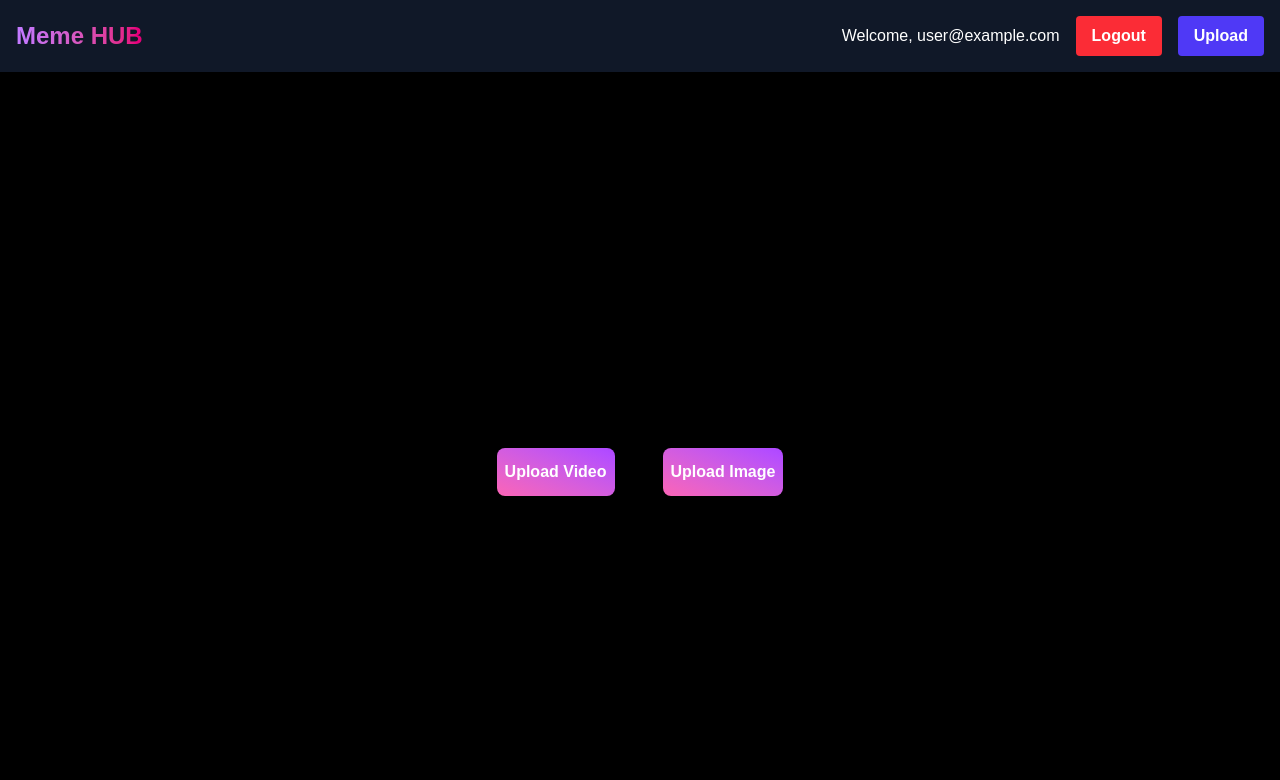
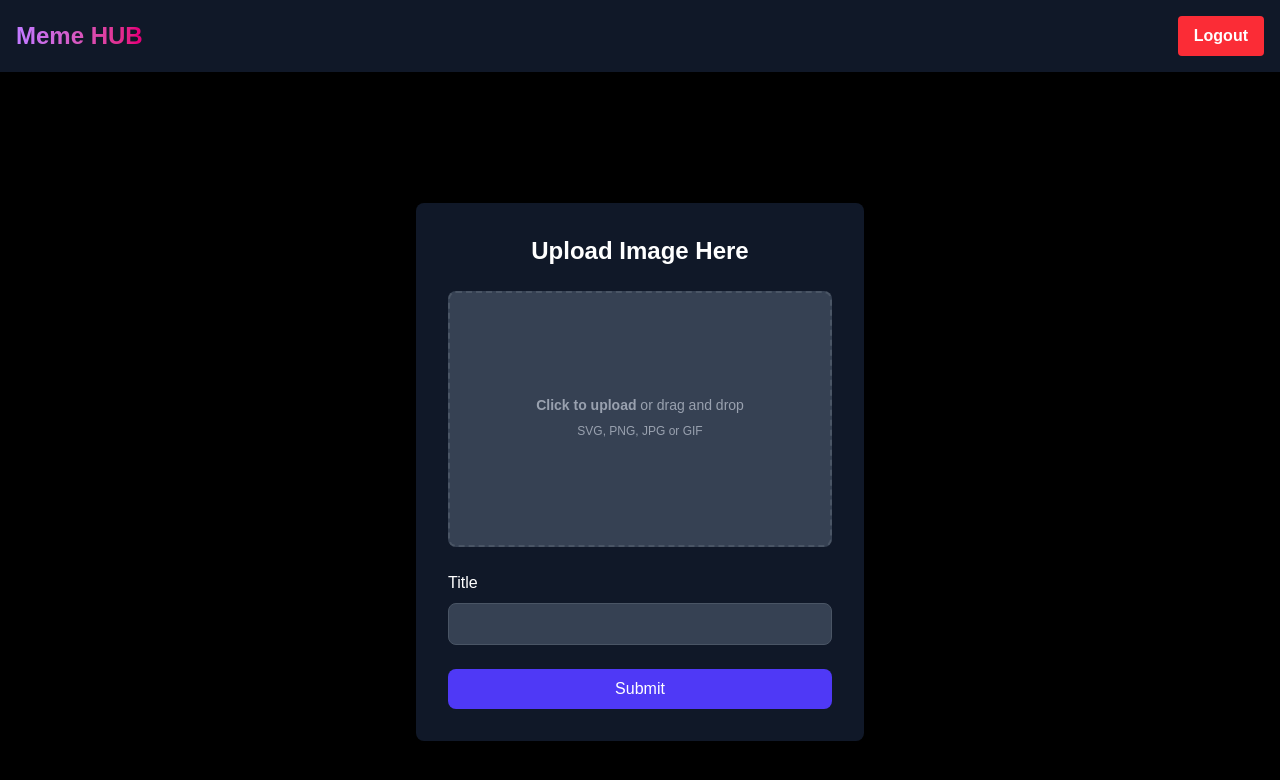
Before and after one commit to samir7888/Meme-hub, a Next.js app: page /admin in a window 1280 px wide. Shown: the top 780 px of the page. Built offline with nearby package versions, Linux system fonts and the light colour scheme; no server answers; sample sign-in values are in the browser's storage; what @imagekit/next would draw is missing.

Commit message:
changes some layout and fixed the upload component

```diff
--- a/app/admin/page.tsx
+++ b/app/admin/page.tsx
@@ -1,28 +1,15 @@
 "use client";
-import { useRouter } from "next/navigation";
 import React from "react";
 import FileUpload from "../components/FileUpload";
 
 export default function Admin() {
-  const [videoUploaded, setVideoUploaded] = React.useState<Boolean | null>(
-    null
-  );
-
   const handleSuccess = (res: any) => {
     console.log(res);
   };
 
   return (
     <main className="flex min-h-screen  gap-12 justify-center items-center  p-24 bg-black  text-white">
-      <button onClick={() => setVideoUploaded(true)} className=" px-2 py-3 bg-gradient-to-tr from-pink-400 to-purple-500 rounded-lg text-white font-semibold hover:bg-blue-700 focus:outline-none focus:ring-2 focus:ring-indigo-500 transition-colors"> Upload Video</button>
-      <button onClick={() => setVideoUploaded(false)} className="  px-2 py-3 bg-gradient-to-tr from-pink-400 to-purple-500 rounded-lg text-white font-semibold hover:bg-blue-700 focus:outline-none focus:ring-2 focus:ring-indigo-500 transition-colors"> Upload Image</button>
-      {videoUploaded && (
-        <FileUpload onSuccess={handleSuccess} fileType="video" />
-      )}
-
-      {videoUploaded === false && (
-        <FileUpload onSuccess={handleSuccess} fileType="image" />
-      )}
+      <FileUpload onSuccess={handleSuccess} fileType="image" />
     </main>
   );
 }
--- a/app/components/MemeGrid.tsx
+++ b/app/components/MemeGrid.tsx
@@ -6,8 +6,10 @@ import React, { useEffect, useState } from "react";
 import { apiClient } from "./api-client";
 import { Image } from "@imagekit/react";
 import { Image as IImage } from "@/types/index";
+import { useSession } from "next-auth/react";
 
 export default function MemeGrid() {
+  const { data: session } = useSession();
   const searchParams = useSearchParams();
   const search = searchParams.get("search");
   const url = search ? `?search=${search}` : "";
@@ -42,7 +44,15 @@ export default function MemeGrid() {
   }
 
   return (
-    <section className="grid grid-cols-1 sm:grid-cols-2 md:grid-cols-3 gap-8 w-full max-w-6xl">
+    <section className="flex flex-col items-start gap-6 justify-center">
+      {session && (
+        <Link href="/admin">
+          <button className="bg-pink-600 cursor-pointer hover:bg-indigo-700 text-white font-bold py-2 px-4 rounded">
+            Upload
+          </button>
+        </Link>
+      )}
+      <div className="grid grid-cols-1 sm:grid-cols-2 md:grid-cols-3 gap-8 w-full max-w-6xl">
         {images.map((item) => (
           <div
             key={item.id}
@@ -66,6 +76,7 @@ export default function MemeGrid() {
             </div>
           </div>
         ))}
+      </div>
     </section>
   );
 }
--- a/app/components/Navbar.tsx
+++ b/app/components/Navbar.tsx
@@ -1,6 +1,6 @@
-'use client'
-import { useSession, signOut } from 'next-auth/react';
-import Link from 'next/link';
+"use client";
+import { useSession, signOut } from "next-auth/react";
+import Link from "next/link";
 
 const Navbar = () => {
   const { data: session } = useSession();
@@ -8,22 +8,20 @@ const Navbar = () => {
   return (
     <nav className="bg-gray-900 text-white p-4">
       <div className="container mx-auto flex justify-between items-center">
-        <Link href="/" className="text-2xl font-bold text-transparent bg-clip-text bg-gradient-to-r from-purple-400 to-pink-600">
+        <Link
+          href="/"
+          className="text-2xl font-bold text-transparent bg-clip-text bg-gradient-to-r from-purple-400 to-pink-600"
+        >
           Meme HUB
         </Link>
         <div>
           {session ? (
-            <div className="flex items-center gap-4">
-              <p>Welcome, {session.user?.email}</p>
-              <button onClick={() => signOut()} className="bg-red-500 hover:bg-red-700 text-white font-bold py-2 px-4 rounded">
-                Logout
-              </button>
-              <Link href="/admin">
-                <button className="bg-indigo-600 hover:bg-indigo-700 text-white font-bold py-2 px-4 rounded">
-                  Upload
-                </button>
-              </Link>
-            </div>
+            <button
+              onClick={() => signOut()}
+              className="bg-red-500 hover:bg-red-700 text-white font-bold py-2 px-4 rounded"
+            >
+              Logout
+            </button>
           ) : (
             <Link href="/login">
               <button className="bg-blue-500 hover:bg-blue-700 text-white font-bold py-2 px-4 rounded">
--- a/app/components/api-client.ts
+++ b/app/components/api-client.ts
@@ -27,7 +27,6 @@ class ApiClient {
       headers: defaultHeaders,
       body: body ? JSON.stringify(body) : undefined,
     });
-    console.log(response);
     if (!response.ok) {
       throw new Error(await response.text());
     }
--- a/app/page.tsx
+++ b/app/page.tsx
@@ -5,8 +5,8 @@ import MemeGrid from "./components/MemeGrid";
 export default function Home() {
   return (
     <main className="space-y-6 flex min-h-screen flex-col items-center p-8 bg-black text-white">
-      <h1 className="text-5xl pt-16 font-extrabold mb-5 text-transparent bg-clip-text bg-gradient-to-r from-purple-400 to-pink-600">
-        <span>Your Meme Templates</span>
+      <h1 className="text-2xl text-center w-full  md:text-4xl pt-16 font-extrabold mb-5 text-transparent bg-clip-text bg-gradient-to-r from-purple-400 to-pink-600">
+        Your Meme Templates
       </h1>
 
       <Suspense
```
Lines whose indentation alone changed are shown as unchanged.
